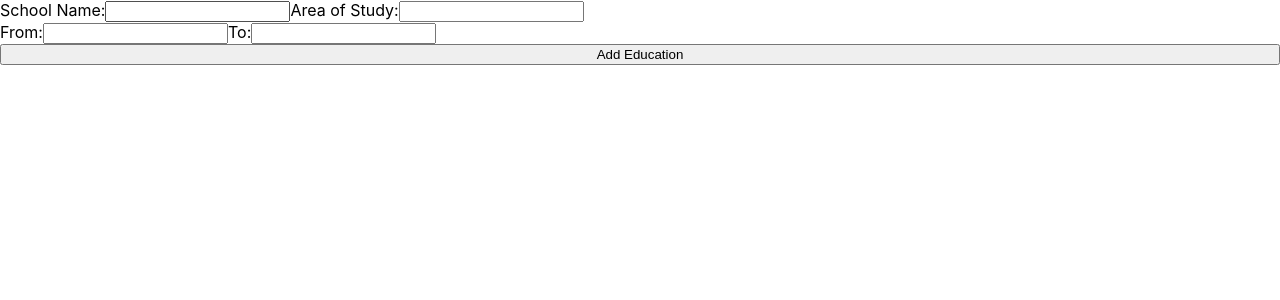
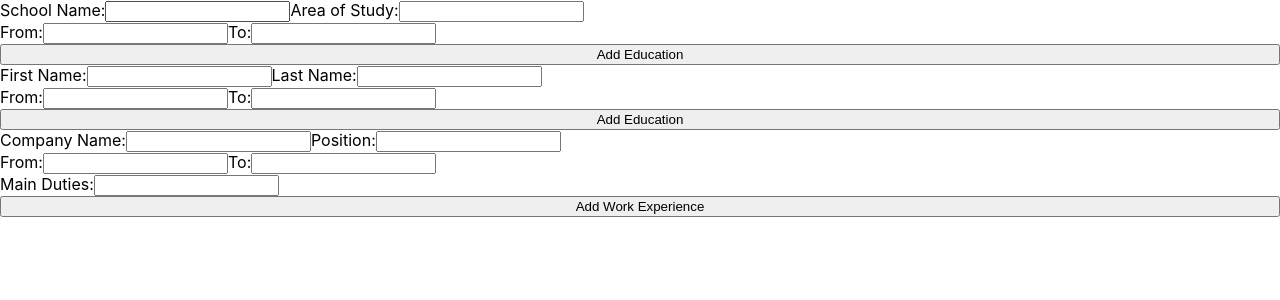
Before and after one commit to duncan-io/cv-application, a React (Create React App) app: page / in a window 1280 px wide. Shown: the top 300 px of the page. Built offline with nearby package versions, Linux system fonts and the light colour scheme.

Commit message:
Finish building out component JSX and changed practical file name to experience

```diff
--- a/src/App.js
+++ b/src/App.js
@@ -1,5 +1,7 @@
 import React, {Component} from 'react';
 import EducationSubmission from './components/EducationalInfo';
+import ExperienceSubmission from './components/ExperienceInfo';
+import GeneralInfoSubmission from './components/GeneralInfo';
 import './styles/App.css';
 
 class App extends Component{
@@ -8,6 +10,8 @@ class App extends Component{
   return (
     <div>
       <EducationSubmission></EducationSubmission>
+      <GeneralInfoSubmission></GeneralInfoSubmission>
+      <ExperienceSubmission></ExperienceSubmission>
     </div>
   );
   }
--- /dev/null
+++ b/src/components/ExperienceInfo.js
@@ -0,0 +1,39 @@
+import React from "react";
+
+const ExperienceSubmission = (props) => {
+  return (
+    <div>
+      <form className="experience submissionForm">
+        <div className="fieldContainer">
+          <div className="field">
+            <label htmlFor="companyName">Company Name:</label>
+            <input type="text" id="companyName"></input>
+          </div>
+          <div className="field">
+            <label htmlFor="positionTitle">Position:</label>
+            <input type="text" id="positionTitle"></input>
+          </div>
+        </div>
+        <div className="fieldContainer">
+          <div className="field">
+            <label htmlFor="dateStarted">From:</label>
+            <input type="text" id="dateStarted"></input>
+          </div>
+          <div className="field">
+            <label htmlFor="dateEnded">To:</label>
+            <input type="text" id="dateEnded"></input>
+          </div>
+        </div>
+        <div className="fieldContainer">
+          <div className="field">
+            <label htmlFor="mainDuties">Main Duties:</label>
+            <input type="text" id="mainDuties"></input>
+          </div>
+        </div>
+        <button>Add Work Experience</button>
+      </form>
+    </div>
+  );
+};
+
+export default ExperienceSubmission;
```
Also changed, not shown: src/components/PracticalInfo.js (deleted).
